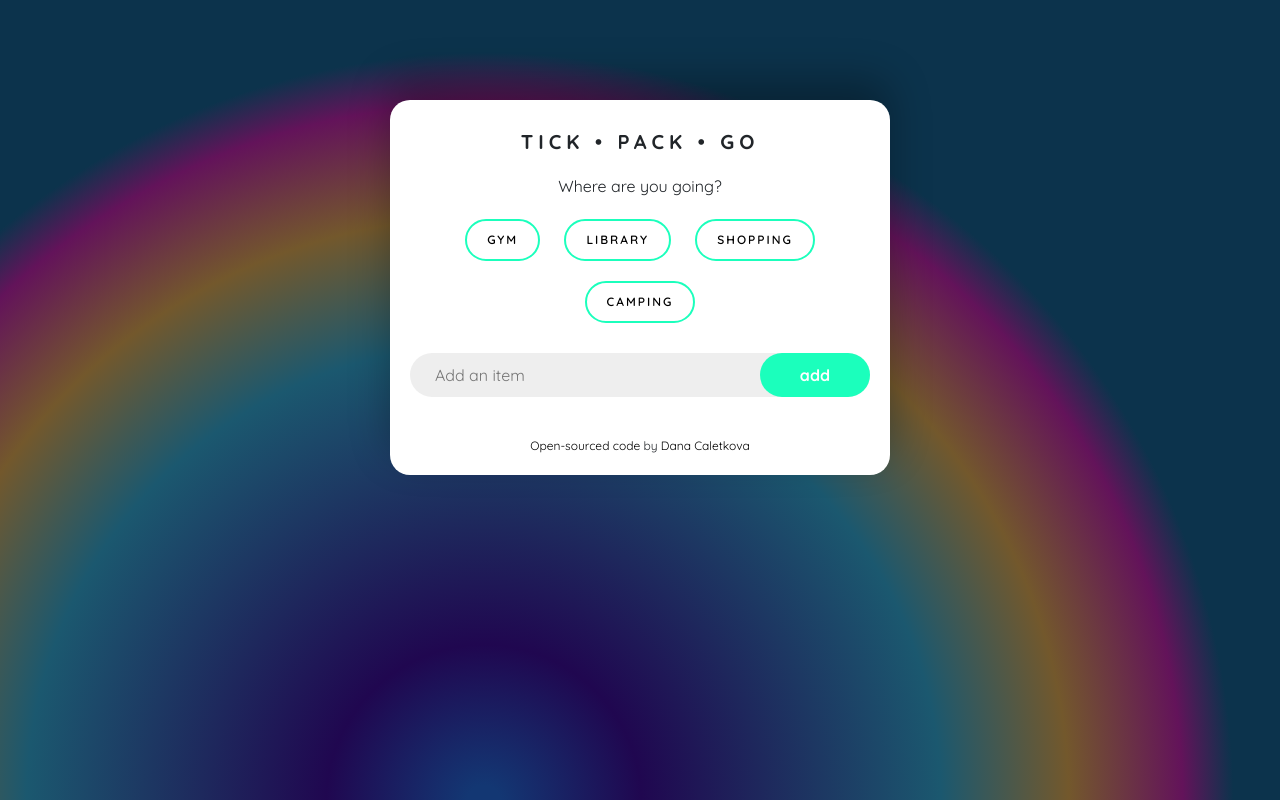
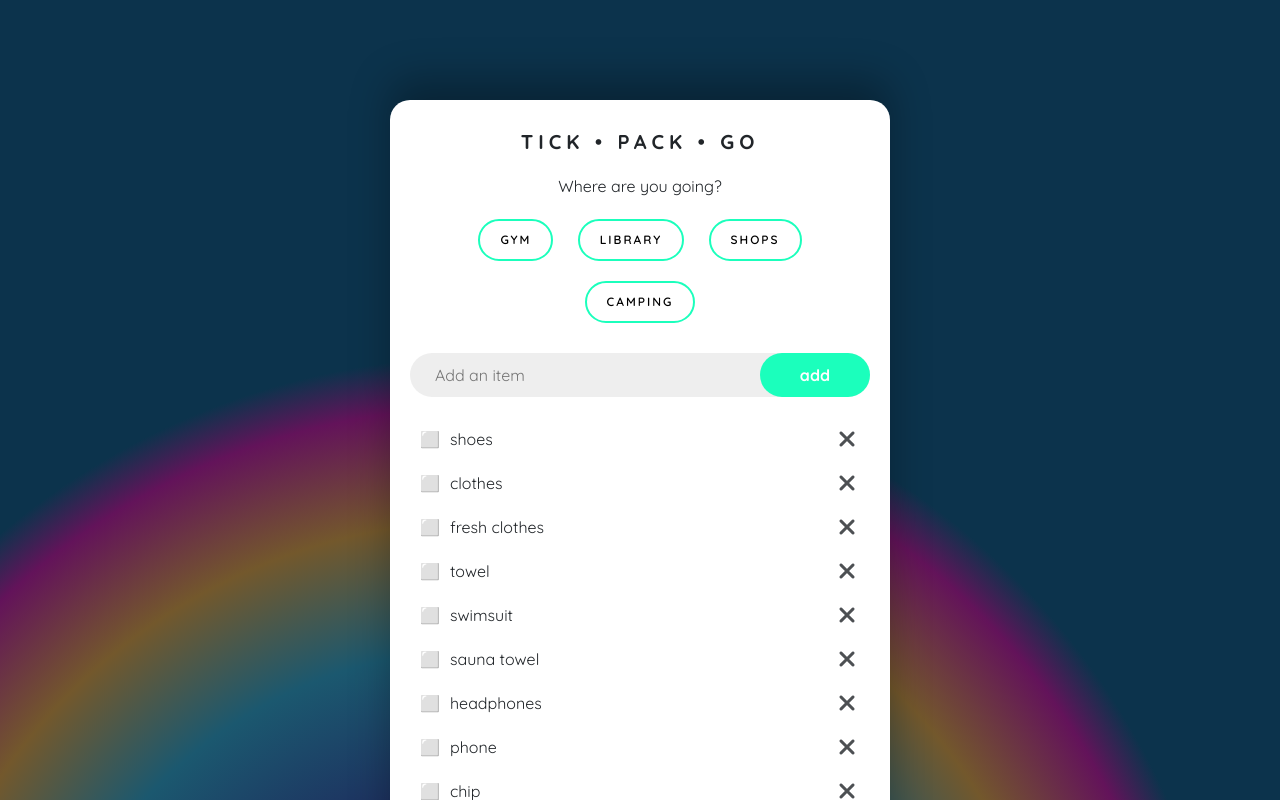
Before and after one commit to danacaletkova/tick-pack-go, a plain HTML site: page index.html in a window 1280 px wide. Both pictures are taken after a click on the button "GYM". Shown: the top 800 px of the page. Drawn offline with nearby package versions, Linux system fonts and the light colour scheme.

Commit message:
Add functions to display arrays of items based on button topic

```diff
--- a/index.html
+++ b/index.html
@@ -32,10 +32,12 @@
       <header>
         <h1>tick • pack • go</h1>
         <h2>Where are you going?</h2>
-        <button>gym</button>
-        <button>library</button>
-        <button>shopping</button>
-        <button>camping</button>
+        <div class="buttons" id="buttons">
+          <button id="btn-gym">gym</button>
+          <button id="btn-library">library</button>
+          <button id="btn-shops">shops</button>
+          <button id="btn-camping">camping</button>
+        </div>
       </header>
       <main>
         <form id="form">
--- a/script.js
+++ b/script.js
@@ -52,3 +52,68 @@ function showData() {
 }
 
 showData();
+
+//buttons
+
+const buttonsData = {
+  "btn-gym": [
+    "shoes",
+    "clothes",
+    "fresh clothes",
+    "towel",
+    "swimsuit",
+    "sauna towel",
+    "headphones",
+    "phone",
+    "chip",
+    "watter bottle",
+    "driver's license",
+    "car keys",
+  ],
+  "btn-library": [
+    "laptop",
+    "headphones",
+    "charging cable",
+    "pen, paper",
+    "water bottle",
+    "snacks",
+  ],
+  "btn-shops": [
+    "shopping list",
+    "shopping bags",
+    "wallet",
+    "driver's license",
+    "car keys",
+  ],
+  "btn-camping": [
+    "swag",
+    "stove",
+    "dishes",
+    "food",
+    "drinks",
+    "clothes",
+    "table",
+    "chairs",
+  ],
+};
+
+function addAllItems(category) {
+  itemList.innerHTML = "";
+  let allItems = buttonsData[category];
+  allItems.forEach(
+    (item) =>
+      (itemList.innerHTML += `<div class="item"><span class="item-left"><span><span id="checked-icon" class="hidden">✅ </span><span id="unchecked-icon">⬜ </span></span><span class="item-text" id="item-text">${item}</span></span><i class="fa-solid fa-xmark fa-xl"></i></div>`)
+  );
+  saveData();
+}
+
+function handleBtnClick(event) {
+  event.preventDefault();
+  addAllItems(event.target.id);
+}
+
+let buttons = document.querySelector("#buttons");
+let btns = buttons.querySelectorAll("button");
+btns.forEach((btn) => {
+  btn.addEventListener("click", handleBtnClick);
+});
```
